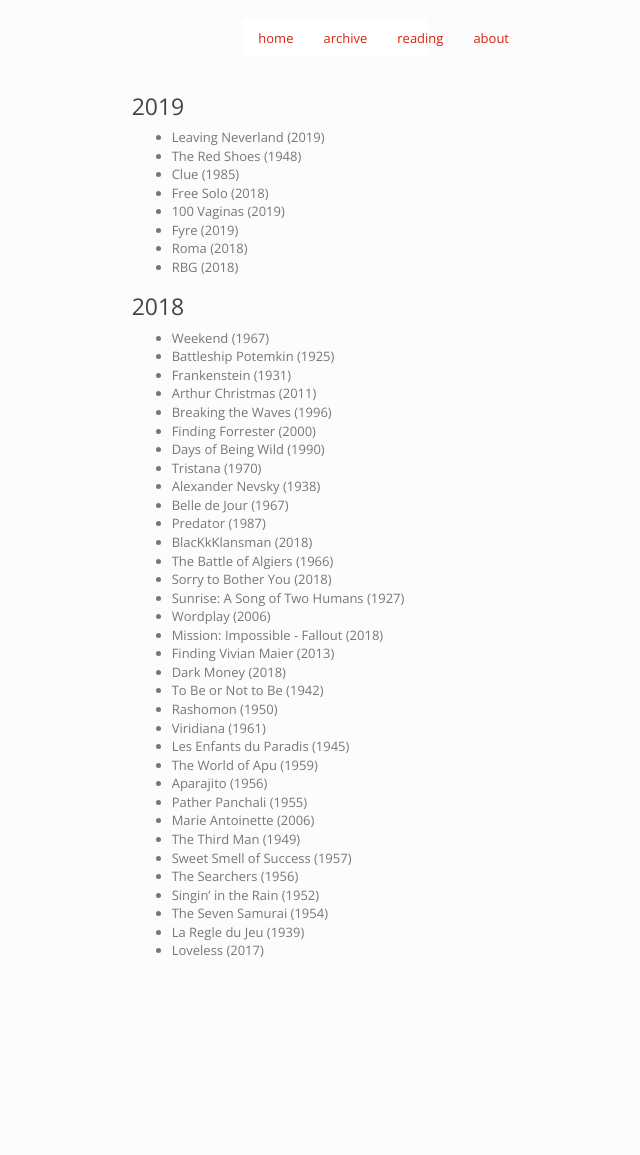
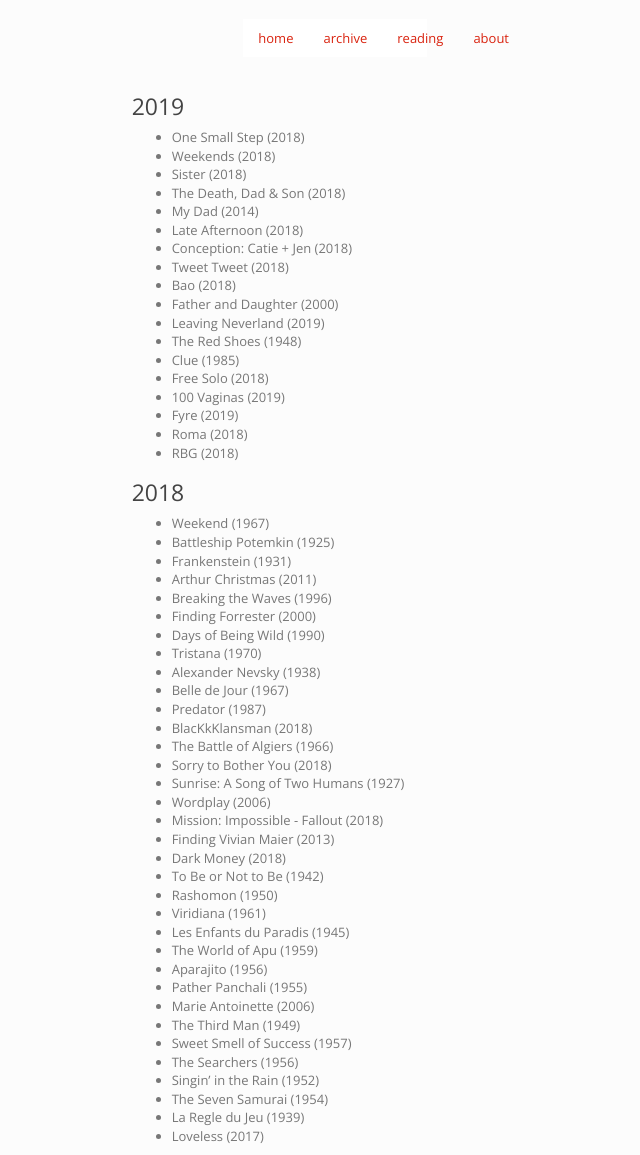
Before and after one commit to imtayadeway/imtayadeway.github.io, a Jekyll site: the page built from film/index.md, in a window 1280 px wide. Shown: the whole page, without its empty margins (305-945 px from the left). Built offline with Jekyll 4.4.1, drawn with Linux system fonts in a browser that asks for light colours; before the commit the page ends 969 px from its top, so only the background shows below that.

Commit message:
Add shorts 2 animated world films

```diff
--- a/film/index.md
+++ b/film/index.md
@@ -5,6 +5,16 @@
 
 ### 2019
 
+- One Small Step (2018)
+- Weekends (2018)
+- Sister (2018)
+- The Death, Dad & Son (2018)
+- My Dad (2014)
+- Late Afternoon (2018)
+- Conception: Catie + Jen (2018)
+- Tweet Tweet (2018)
+- Bao (2018)
+- Father and Daughter (2000)
 - Leaving Neverland (2019)
 - The Red Shoes (1948)
 - Clue (1985)
```
